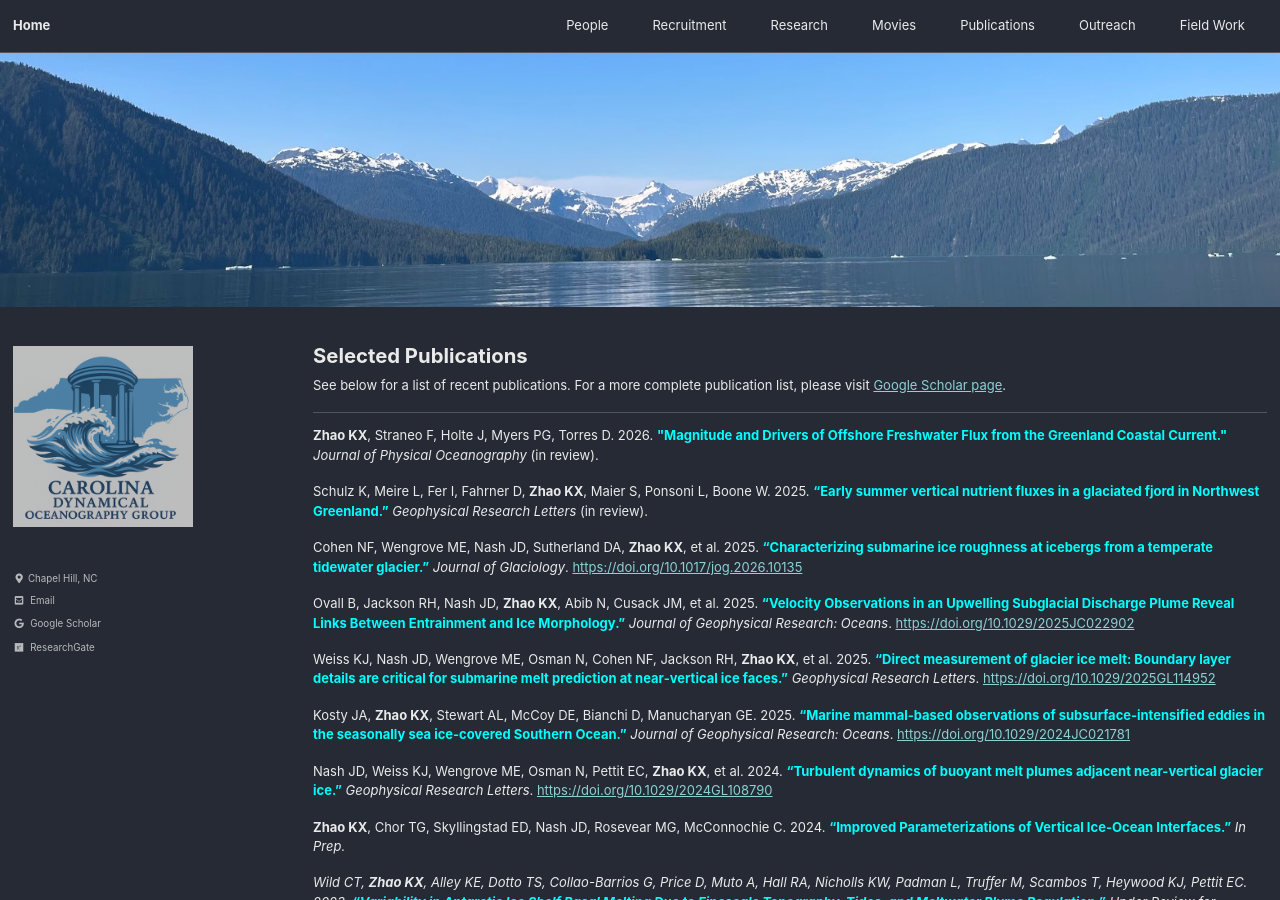
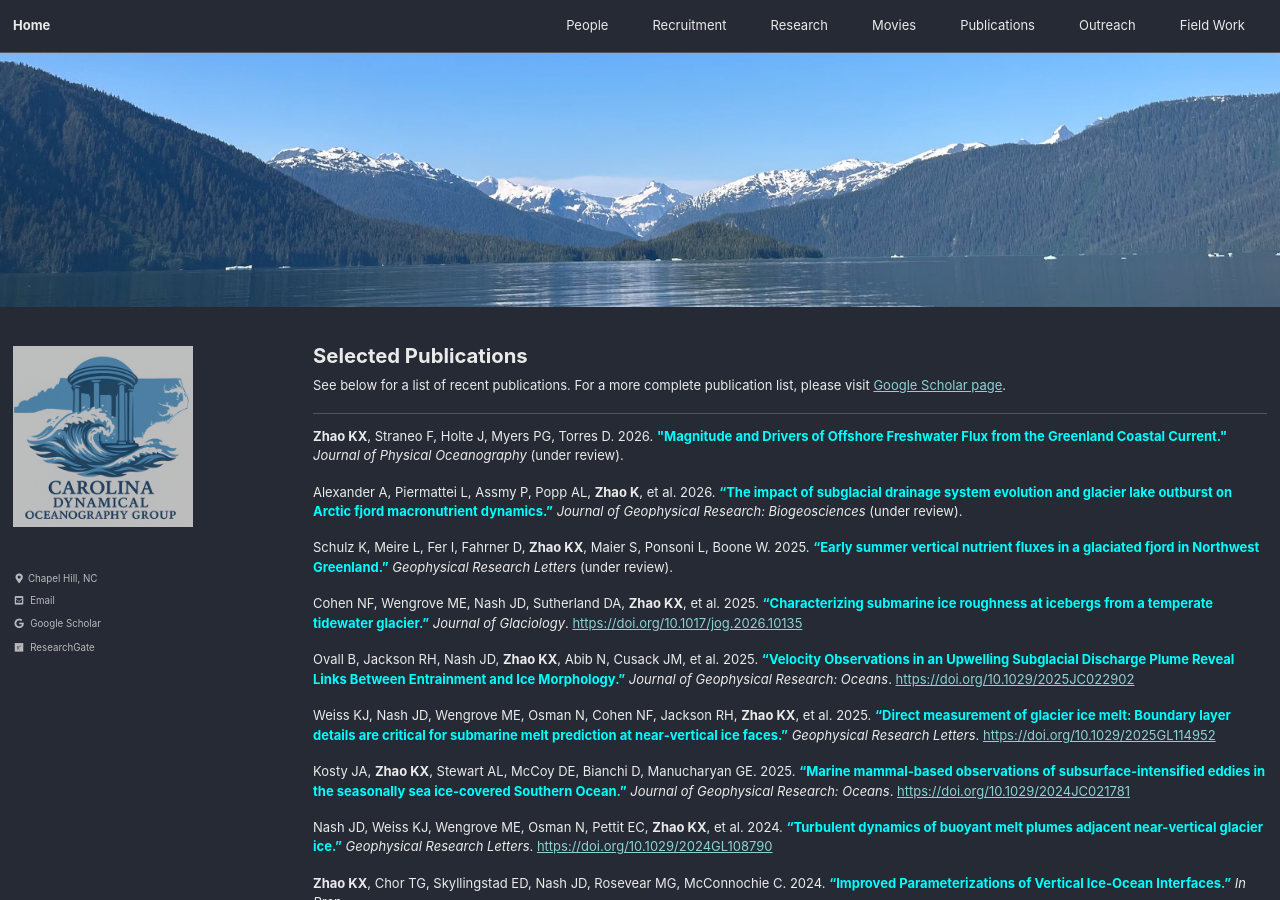
Before and after one commit to unc-ocean-dynamics/unc-ocean-dynamics.github.io, a Jekyll site: the page built from _pages/publications.md, in a window 1280 px wide and 900 px high. Built offline with Jekyll 4.4.1, drawn with Linux system fonts in a browser that asks for light colours; cached includes are drawn as plain includes.

Commit message:
Update pubpage.html

```diff
--- a/_includes/pubpage.html
+++ b/_includes/pubpage.html
@@ -2,13 +2,19 @@
 <div id="ref-zhao.ea2026" class="csl-entry" role="doc-biblioentry">
 <p><b>Zhao KX</b>, Straneo F, Holte J, Myers PG, Torres D. 2026.
 <span><b><font color="#00FFFF">"Magnitude and Drivers of Offshore Freshwater Flux from the Greenland Coastal Current."</font></b></span>
-<em>Journal of Physical Oceanography</em> (in review). </p>
+<em>Journal of Physical Oceanography</em> (under review). </p>
+</div>
+
+<div id="ref-alexander.ea2026" class="csl-entry" role="doc-biblioentry">
+<p>Alexander A, Piermattei L, Assmy P, Popp AL, <b>Zhao K</b>, et al. 2026.
+<span><b><font color="#00FFFF">“The impact of subglacial drainage system evolution and glacier lake outburst on Arctic fjord macronutrient dynamics.”</font></b></span>
+<em>Journal of Geophysical Research: Biogeosciences</em> (under review). </p>
 </div>
 
 <div id="ref-schulz.ea2025" class="csl-entry" role="doc-biblioentry">
 <p>Schulz K, Meire L, Fer I, Fahrner D, <b>Zhao KX</b>, Maier S, Ponsoni L, Boone W. 2025.
 <span><b><font color="#00FFFF">“Early summer vertical nutrient fluxes in a glaciated fjord in Northwest Greenland.”</font></b></span>
-<em>Geophysical Research Letters</em> (in review). </p>
+<em>Geophysical Research Letters</em> (under review). </p>
 </div>
 
 <div id="ref-cohen.ea2025" class="csl-entry" role="doc-biblioentry">
```
